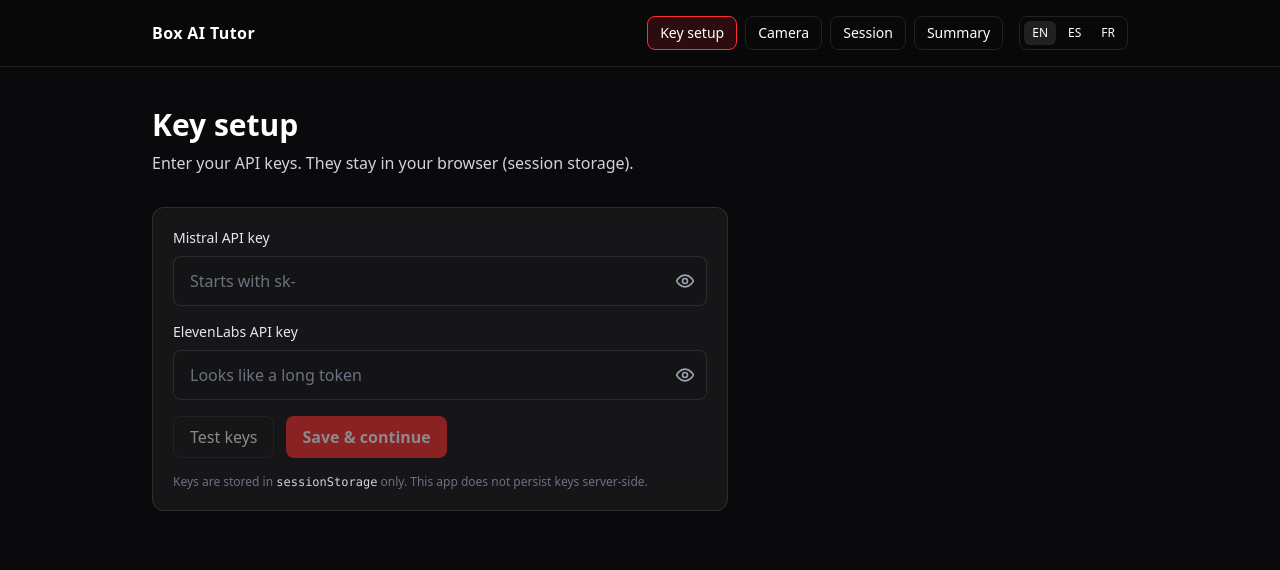
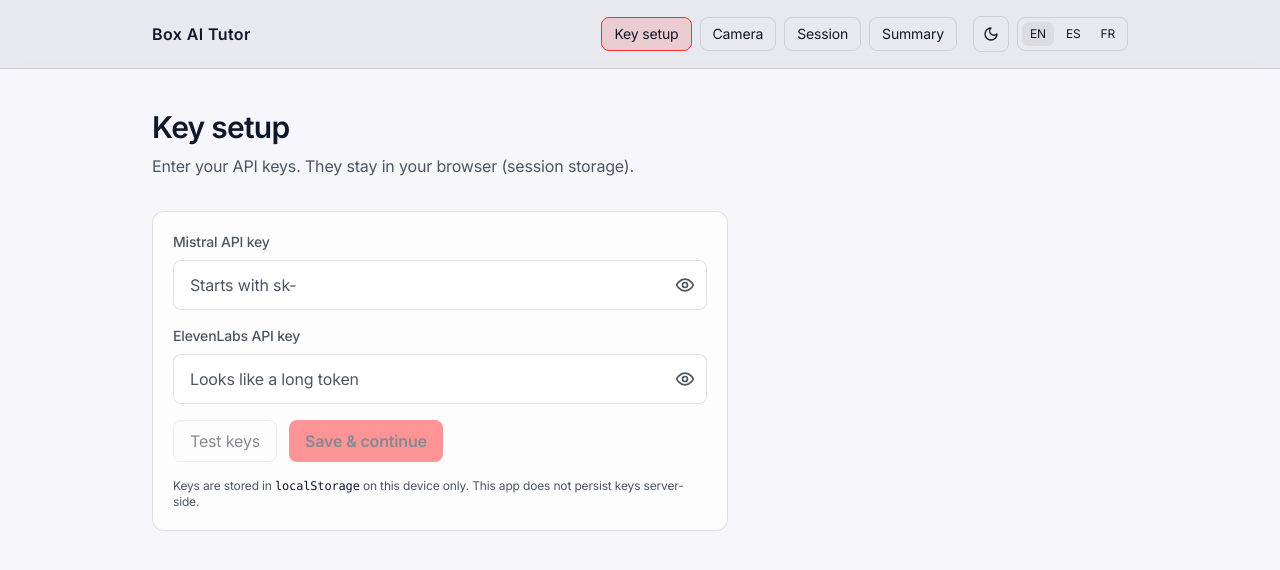
Before and after one commit to mitre88/box-ai-tutor, a Next.js app: page /en/setup in a window 1280 px wide. Shown: the top 570 px of the page. Built offline with nearby package versions, Linux system fonts and the light colour scheme.

Commit message:
Improve setup UX, theme toggle, and key persistence

```diff
--- a/app/[locale]/setup/page.tsx
+++ b/app/[locale]/setup/page.tsx
@@ -1,10 +1,10 @@
 'use client';
 
-import { useState } from 'react';
+import { useEffect, useState } from 'react';
 import { useRouter } from 'next/navigation';
 import { Eye, EyeOff } from 'lucide-react';
 import { useI18n } from '../../i18n/I18nProvider';
-import { saveKeys } from '../../lib/storage';
+import { loadKeys, saveKeys } from '../../lib/storage';
 
 async function testKey(url: string, key: string) {
   const r = await fetch(url, {
@@ -28,6 +28,14 @@
   const [showElevenLabs, setShowElevenLabs] = useState(false);
   const [busy, setBusy] = useState(false);
   const [status, setStatus] = useState<{ type: 'ok' | 'err'; text: string } | null>(null);
+
+  useEffect(() => {
+    const existing = loadKeys();
+    if (existing) {
+      setMistralKey(existing.mistralKey);
+      setElevenLabsKey(existing.elevenLabsKey);
+    }
+  }, []);
 
   const canSubmit = mistralKey.trim().length > 0 && elevenLabsKey.trim().length > 0;
 
@@ -56,25 +64,25 @@
 
   return (
     <div className="max-w-xl">
-      <h1 className="text-3xl font-bold mb-2">{messages.setup.title}</h1>
-      <p className="text-gray-300 mb-8">{messages.setup.subtitle}</p>
+      <h1 className="text-3xl font-semibold tracking-tight mb-2">{messages.setup.title}</h1>
+      <p className="text-[color:var(--muted)] mb-8 leading-relaxed">{messages.setup.subtitle}</p>
 
       <form onSubmit={onSave} className="space-y-5">
         <div className="glass-card rounded-xl p-5 space-y-4">
           <div>
-            <label className="block text-sm font-medium mb-2 text-gray-200">{messages.setup.mistralLabel}</label>
+            <label className="block text-sm font-medium mb-2 text-[color:var(--muted)]">{messages.setup.mistralLabel}</label>
             <div className="relative">
               <input
                 type={showMistral ? 'text' : 'password'}
                 value={mistralKey}
                 onChange={(e) => setMistralKey(e.target.value)}
                 placeholder={messages.setup.mistralHint}
-                className="w-full px-4 py-3 pr-12 rounded-lg bg-dark-card border border-white/10 focus:border-boxing-red focus:outline-none transition-colors text-white placeholder-gray-500"
+                className="w-full px-4 py-3 pr-12 rounded-lg bg-[color:var(--card)] border border-[color:var(--border)] focus:border-boxing-red focus:outline-none transition-all text-[color:var(--text)] placeholder:text-[color:var(--muted)]"
               />
               <button
                 type="button"
                 onClick={() => setShowMistral((v) => !v)}
-                className="absolute right-3 top-1/2 -translate-y-1/2 text-gray-400 hover:text-white"
+                className="absolute right-3 top-1/2 -translate-y-1/2 text-[color:var(--muted)] hover:text-[color:var(--text)] transition-colors"
               >
                 {showMistral ? <EyeOff className="w-5 h-5" /> : <Eye className="w-5 h-5" />}
               </button>
@@ -82,19 +90,19 @@
           </div>
 
           <div>
-            <label className="block text-sm font-medium mb-2 text-gray-200">{messages.setup.elevenLabel}</label>
+            <label className="block text-sm font-medium mb-2 text-[color:var(--muted)]">{messages.setup.elevenLabel}</label>
             <div className="relative">
               <input
                 type={showElevenLabs ? 'text' : 'password'}
                 value={elevenLabsKey}
                 onChange={(e) => setElevenLabsKey(e.target.value)}
                 placeholder={messages.setup.elevenHint}
-                className="w-full px-4 py-3 pr-12 rounded-lg bg-dark-card border border-white/10 focus:border-boxing-red focus:outline-none transition-colors text-white placeholder-gray-500"
+                className="w-full px-4 py-3 pr-12 rounded-lg bg-[color:var(--card)] border border-[color:var(--border)] focus:border-boxing-red focus:outline-none transition-all text-[color:var(--text)] placeholder:text-[color:var(--muted)]"
               />
               <button
                 type="button"
                 onClick={() => setShowElevenLabs((v) => !v)}
-                className="absolute right-3 top-1/2 -translate-y-1/2 text-gray-400 hover:text-white"
+                className="absolute right-3 top-1/2 -translate-y-1/2 text-[color:var(--muted)] hover:text-[color:var(--text)] transition-colors"
               >
                 {showElevenLabs ? <EyeOff className="w-5 h-5" /> : <Eye className="w-5 h-5" />}
               </button>
@@ -103,11 +111,11 @@
 
           {status && (
             <div
-              className={
+              className={`rounded-lg border px-4 py-3 text-sm font-medium flex items-start gap-2 transition-all ${
                 status.type === 'ok'
-                  ? 'text-sm text-green-300'
-                  : 'text-sm text-red-300'
-              }
+                  ? 'border-emerald-400/40 bg-emerald-500/10 text-emerald-200'
+                  : 'border-red-400/40 bg-red-500/10 text-red-200'
+              }`}
             >
               {status.text}
             </div>
@@ -118,7 +126,7 @@
               type="button"
               onClick={onTest}
               disabled={busy || !canSubmit}
-              className="px-4 py-2 rounded-lg border border-white/10 hover:bg-white/5 disabled:opacity-50 disabled:cursor-not-allowed"
+              className="px-4 py-2 rounded-lg border border-[color:var(--border)] hover:bg-black/5 disabled:opacity-50 disabled:cursor-not-allowed transition-all"
             >
               {busy ? messages.setup.testing : messages.setup.testKeys}
             </button>
@@ -126,14 +134,14 @@
             <button
               type="submit"
               disabled={busy || !canSubmit}
-              className="px-4 py-2 rounded-lg bg-boxing-red hover:bg-red-600 font-semibold disabled:opacity-50 disabled:cursor-not-allowed"
+              className="px-4 py-2 rounded-lg bg-boxing-red hover:bg-red-600 font-semibold disabled:opacity-50 disabled:cursor-not-allowed transition-all"
             >
               {messages.setup.saveAndContinue}
             </button>
           </div>
 
-          <p className="text-xs text-gray-500">
-            Keys are stored in <code className="text-gray-300">sessionStorage</code> only. This app does not persist keys server-side.
+          <p className="text-xs text-[color:var(--muted)]">
+            Keys are stored in <code className="text-[color:var(--text)]">localStorage</code> on this device only. This app does not persist keys server-side.
           </p>
         </div>
       </form>
--- a/app/components/ApiKeyInput.tsx
+++ b/app/components/ApiKeyInput.tsx
@@ -1,7 +1,8 @@
 'use client';
 
-import { useState } from 'react';
-import { Key, Mic, ArrowRight, Eye, EyeOff } from 'lucide-react';
+import { useEffect, useState } from 'react';
+import { Key, Mic, ArrowRight, Eye, EyeOff, ShieldCheck } from 'lucide-react';
+import { loadKeys } from '../lib/storage';
 
 interface ApiKeys {
   mistralKey: string;
@@ -32,6 +33,14 @@
   const [showElevenLabs, setShowElevenLabs] = useState(false);
   const [isLoading, setIsLoading] = useState(false);
   const [status, setStatus] = useState<{ type: 'ok' | 'err'; text: string } | null>(null);
+
+  useEffect(() => {
+    const existing = loadKeys();
+    if (existing) {
+      setMistralKey(existing.mistralKey);
+      setElevenLabsKey(existing.elevenLabsKey);
+    }
+  }, []);
 
   const handleTest = async () => {
     setIsLoading(true);
@@ -69,8 +78,8 @@
           <div className="w-16 h-16 mx-auto mb-4 rounded-full bg-boxing-red/20 flex items-center justify-center">
             <Key className="w-8 h-8 text-boxing-red" />
           </div>
-          <h1 className="text-2xl font-bold mb-2">Fight Corner Coach</h1>
-          <p className="text-gray-400 text-sm">
+          <h1 className="text-2xl font-semibold tracking-tight mb-2">Fight Corner Coach</h1>
+          <p className="text-[color:var(--muted)] text-sm">
             AI-powered voice boxing coach. Enter your API keys to start.
           </p>
         </div>
@@ -78,7 +87,7 @@
         <form onSubmit={handleSubmit} className="space-y-5">
           {/* Mistral API Key */}
           <div>
-            <label className="block text-sm font-medium mb-2 text-gray-300 flex items-center gap-2">
+            <label className="block text-sm font-medium mb-2 text-[color:var(--muted)] flex items-center gap-2">
               <svg className="w-4 h-4" viewBox="0 0 24 24" fill="currentColor">
                 <path d="M12 2C6.48 2 2 6.48 2 12s4.48 10 10 10 10-4.48 10-10S17.52 2 12 2zm-1 17.93c-3.95-.49-7-3.85-7-7.93 0-.62.08-1.21.21-1.79L9 15v1c0 1.1.9 2 2 2v1.93zm6.9-2.54c-.26-.81-1-1.39-1.9-1.39h-1v-3c0-.55-.45-1-1-1H8v-2h2c.55 0 1-.45 1-1V7h2c1.1 0 2-.9 2-2v-.41c2.93 1.19 5 4.06 5 7.41 0 2.08-.8 3.97-2.1 5.39z"/>
               </svg>
@@ -90,26 +99,26 @@
                 value={mistralKey}
                 onChange={(e) => setMistralKey(e.target.value)}
                 placeholder="sk-xxxxxxxxxxxx"
-                className="w-full px-4 py-3 pr-12 rounded-lg bg-dark-card border border-white/10
-                           focus:border-boxing-red focus:outline-none transition-colors
-                           text-white placeholder-gray-500"
+                className="w-full px-4 py-3 pr-12 rounded-lg bg-[color:var(--card)] border border-[color:var(--border)]
+                           focus:border-boxing-red focus:outline-none transition-all
+                           text-[color:var(--text)] placeholder:text-[color:var(--muted)]"
               />
               <button
                 type="button"
                 onClick={() => setShowMistral(!showMistral)}
-                className="absolute right-3 top-1/2 -translate-y-1/2 text-gray-400 hover:text-white"
+                className="absolute right-3 top-1/2 -translate-y-1/2 text-[color:var(--muted)] hover:text-[color:var(--text)] transition-colors"
               >
                 {showMistral ? <EyeOff className="w-5 h-5" /> : <Eye className="w-5 h-5" />}
               </button>
             </div>
-            <p className="mt-1 text-xs text-gray-500">
+            <p className="mt-1 text-xs text-[color:var(--muted)]">
               For AI posture and style analysis
             </p>
           </div>
 
           {/* ElevenLabs API Key */}
           <div>
-            <label className="block text-sm font-medium mb-2 text-gray-300 flex items-center gap-2">
+            <label className="block text-sm font-medium mb-2 text-[color:var(--muted)] flex items-center gap-2">
               <Mic className="w-4 h-4" />
               ElevenLabs API Key
             </label>
@@ -119,22 +128,35 @@
                 value={elevenLabsKey}
                 onChange={(e) => setElevenLabsKey(e.target.value)}
                 placeholder="xxxxxxxxxxxx"
-                className="w-full px-4 py-3 pr-12 rounded-lg bg-dark-card border border-white/10
-                           focus:border-boxing-red focus:outline-none transition-colors
-                           text-white placeholder-gray-500"
+                className="w-full px-4 py-3 pr-12 rounded-lg bg-[color:var(--card)] border border-[color:var(--border)]
+                           focus:border-boxing-red focus:outline-none transition-all
+                           text-[color:var(--text)] placeholder:text-[color:var(--muted)]"
               />
               <button
                 type="button"
                 onClick={() => setShowElevenLabs(!showElevenLabs)}
-                className="absolute right-3 top-1/2 -translate-y-1/2 text-gray-400 hover:text-white"
+                className="absolute right-3 top-1/2 -translate-y-1/2 text-[color:var(--muted)] hover:text-[color:var(--text)] transition-colors"
               >
                 {showElevenLabs ? <EyeOff className="w-5 h-5" /> : <Eye className="w-5 h-5" />}
               </button>
             </div>
-            <p className="mt-1 text-xs text-gray-500">
+            <p className="mt-1 text-xs text-[color:var(--muted)]">
               For real-time voice coaching feedback
             </p>
           </div>
+
+          <div className="grid gap-3">
+            <button
+              type="button"
+              onClick={handleTest}
+              disabled={isLoading || !mistralKey.trim() || !elevenLabsKey.trim()}
+              className="w-full py-3 px-4 rounded-lg border border-[color:var(--border)] hover:bg-black/5
+                         font-medium flex items-center justify-center gap-2
+                         disabled:opacity-50 disabled:cursor-not-allowed transition-all"
+            >
+              {isLoading ? 'Testing...' : 'Test keys'}
+              <ShieldCheck className="w-4 h-4" />
+            </button>
 
             <button
               type="submit"
@@ -142,32 +164,45 @@
               className="w-full py-3 px-4 bg-boxing-red hover:bg-red-600 rounded-lg
                          font-semibold flex items-center justify-center gap-2
                          disabled:opacity-50 disabled:cursor-not-allowed
-                       transition-colors"
+                         transition-all"
             >
-            {isLoading ? 'Connecting...' : 'Start Training Session'}
+              Start Training Session
               <ArrowRight className="w-4 h-4" />
             </button>
+          </div>
+
+          {status && (
+            <div
+              className={`rounded-lg border px-4 py-3 text-xs font-medium transition-all ${
+                status.type === 'ok'
+                  ? 'border-emerald-400/40 bg-emerald-500/10 text-emerald-200'
+                  : 'border-red-400/40 bg-red-500/10 text-red-200'
+              }`}
+            >
+              {status.text}
+            </div>
+          )}
         </form>
 
         <div className="mt-6 space-y-2">
-          <p className="text-xs text-gray-500 text-center">
-            Your API keys are stored locally in your browser
+          <p className="text-xs text-[color:var(--muted)] text-center">
+            Your API keys are stored in localStorage on this device
           </p>
-          <p className="text-xs text-gray-600 text-center">
+          <p className="text-xs text-[color:var(--muted)] text-center">
             Never shared with our servers • Used directly from your browser
           </p>
         </div>
 
         {/* Feature highlights */}
-        <div className="mt-6 pt-6 border-t border-white/10">
+        <div className="mt-6 pt-6 border-t border-[color:var(--border)]">
           <div className="grid grid-cols-2 gap-4 text-center">
             <div>
               <div className="text-2xl mb-1">🥊</div>
-              <div className="text-xs text-gray-400">Real-time posture correction</div>
+              <div className="text-xs text-[color:var(--muted)]">Real-time posture correction</div>
             </div>
             <div>
               <div className="text-2xl mb-1">🎙️</div>
-              <div className="text-xs text-gray-400">Professional voice coach</div>
+              <div className="text-xs text-[color:var(--muted)]">Professional voice coach</div>
             </div>
           </div>
         </div>
--- a/app/components/Nav.tsx
+++ b/app/components/Nav.tsx
@@ -2,6 +2,8 @@
 
 import Link from 'next/link';
 import { usePathname } from 'next/navigation';
+import { useEffect, useState } from 'react';
+import { Moon, Sun } from 'lucide-react';
 import type { Locale } from '../i18n/messages';
 import { locales } from '../i18n/messages';
 import { useI18n } from '../i18n/I18nProvider';
@@ -13,6 +15,27 @@
 export default function Nav({ locale }: { locale: Locale }) {
   const pathname = usePathname();
   const { messages } = useI18n();
+  const [theme, setTheme] = useState<'light' | 'dark'>('dark');
+
+  useEffect(() => {
+    if (typeof window === 'undefined') return;
+    const saved = localStorage.getItem('theme') as 'light' | 'dark' | null;
+    const preferred = window.matchMedia('(prefers-color-scheme: light)').matches ? 'light' : 'dark';
+    const next = saved || preferred;
+    setTheme(next);
+    document.documentElement.dataset.theme = next;
+    document.documentElement.style.colorScheme = next;
+  }, []);
+
+  const toggleTheme = () => {
+    const next = theme === 'dark' ? 'light' : 'dark';
+    setTheme(next);
+    if (typeof window !== 'undefined') {
+      localStorage.setItem('theme', next);
+      document.documentElement.dataset.theme = next;
+      document.documentElement.style.colorScheme = next;
+    }
+  };
 
   const base = `/${locale}`;
   const items = [
@@ -23,7 +46,7 @@
   ];
 
   return (
-    <header className="sticky top-0 z-10 backdrop-blur border-b border-white/10 bg-black/20">
+    <header className="sticky top-0 z-10 backdrop-blur border-b border-[color:var(--border)] bg-black/10">
       <div className="max-w-5xl mx-auto px-6 py-4 flex items-center justify-between gap-4">
         <Link href={`${base}`} className="font-semibold tracking-wide">
           {messages.appName}
@@ -37,10 +60,10 @@
                 key={it.href}
                 href={it.href}
                 className={cx(
-                  'text-sm px-3 py-1.5 rounded-lg border transition-colors',
+                  'text-sm px-3 py-1.5 rounded-lg border transition-all',
                   active
-                    ? 'border-boxing-red bg-boxing-red/15'
-                    : 'border-white/10 hover:border-white/20 hover:bg-white/5'
+                    ? 'border-boxing-red bg-boxing-red/15 text-[color:var(--text)]'
+                    : 'border-[color:var(--border)] hover:border-boxing-red/40 hover:bg-black/5'
                 )}
               >
                 {it.label}
@@ -48,7 +71,16 @@
             );
           })}
 
-          <div className="ml-2 flex items-center gap-1 border border-white/10 rounded-lg p-1">
+          <button
+            type="button"
+            onClick={toggleTheme}
+            className="ml-2 inline-flex items-center justify-center w-9 h-9 rounded-lg border border-[color:var(--border)] hover:bg-black/5 transition-all"
+            aria-label="Toggle theme"
+          >
+            {theme === 'dark' ? <Sun className="w-4 h-4" /> : <Moon className="w-4 h-4" />}
+          </button>
+
+          <div className="flex items-center gap-1 border border-[color:var(--border)] rounded-lg p-1">
             {locales.map((l) => {
               const next = pathname ? pathname.replace(/^\/(en|es|fr)/, `/${l}`) : `/${l}`;
               return (
@@ -57,7 +89,7 @@
                   href={next}
                   className={cx(
                     'text-xs px-2 py-1 rounded-md',
-                    l === locale ? 'bg-white/10' : 'hover:bg-white/5'
+                    l === locale ? 'bg-black/10' : 'hover:bg-black/5'
                   )}
                   aria-label={`Switch language to ${l}`}
                 >
--- a/app/globals.css
+++ b/app/globals.css
@@ -4,20 +4,93 @@
 
 :root {
   --boxing-red: #ff2d2d;
-  --dark-bg: #0a0a0c;
-  --dark-card: #141416;
+  --bg: #0a0a0c;
+  --text: #f8fafc;
+  --muted: #a1a1aa;
+  --card: #141416;
+  --card-glass: rgba(20, 20, 22, 0.7);
+  --border: rgba(255, 255, 255, 0.12);
+}
+
+[data-theme='light'] {
+  --bg: #f7f7fb;
+  --text: #0f172a;
+  --muted: #4b5563;
+  --card: #ffffff;
+  --card-glass: rgba(255, 255, 255, 0.75);
+  --border: rgba(15, 23, 42, 0.12);
 }
 
 body {
-  background: var(--dark-bg);
-  color: white;
+  background: var(--bg);
+  color: var(--text);
+  font-family: 'Inter', 'SF Pro Text', 'Segoe UI', system-ui, -apple-system, sans-serif;
+  letter-spacing: -0.01em;
+}
+
+@layer base {
+  h1, h2, h3, h4 {
+    letter-spacing: -0.02em;
+  }
+}
+
+* {
+  transition: color 200ms ease, background-color 200ms ease, border-color 200ms ease, box-shadow 200ms ease, transform 200ms ease, opacity 200ms ease;
+}
+
+[data-theme='light'] .bg-dark-card {
+  background-color: var(--card);
+}
+
+[data-theme='light'] .border-white\/10 {
+  border-color: var(--border);
+}
+
+[data-theme='light'] .border-white\/20 {
+  border-color: rgba(15, 23, 42, 0.2);
+}
+
+[data-theme='light'] .bg-white\/5 {
+  background-color: rgba(15, 23, 42, 0.04);
+}
+
+[data-theme='light'] .bg-white\/10 {
+  background-color: rgba(15, 23, 42, 0.08);
+}
+
+[data-theme='light'] .bg-black\/10 {
+  background-color: rgba(15, 23, 42, 0.06);
+}
+
+[data-theme='light'] .bg-black\/20 {
+  background-color: rgba(15, 23, 42, 0.08);
+}
+
+[data-theme='light'] .text-gray-300 {
+  color: #4b5563;
+}
+
+[data-theme='light'] .text-gray-400 {
+  color: #6b7280;
+}
+
+[data-theme='light'] .text-gray-500 {
+  color: #6b7280;
+}
+
+[data-theme='light'] .text-gray-600 {
+  color: #4b5563;
+}
+
+[data-theme='light'] .text-red-200 {
+  color: #b91c1c;
 }
 
 /* Glass card effect */
 .glass-card {
-  background: rgba(255, 255, 255, 0.05);
+  background: var(--card-glass);
   backdrop-filter: blur(10px);
-  border: 1px solid rgba(255, 255, 255, 0.1);
+  border: 1px solid var(--border);
 }
 
 /* Neon glow effect */
--- a/app/layout.tsx
+++ b/app/layout.tsx
@@ -1,5 +1,8 @@
 import type { Metadata } from 'next'
+import { Inter } from 'next/font/google'
 import './globals.css'
+
+const inter = Inter({ subsets: ['latin'], display: 'swap' })
 
 export const metadata: Metadata = {
   title: 'Box AI Tutor',
@@ -13,7 +16,7 @@
 }) {
   return (
     <html lang="en">
-      <body className="bg-dark-bg text-white min-h-screen">
+      <body className={`${inter.className} min-h-screen`}>
         {children}
       </body>
     </html>
--- a/app/not-found.tsx
+++ b/app/not-found.tsx
@@ -2,8 +2,8 @@
   return (
     <div className="min-h-screen flex items-center justify-center p-10">
       <div className="glass-card rounded-xl p-6 max-w-md w-full">
-        <h1 className="text-2xl font-bold mb-2">404</h1>
-        <p className="text-gray-300">Page not found.</p>
+        <h1 className="text-2xl font-semibold tracking-tight mb-2">404</h1>
+        <p className="text-[color:var(--muted)]">Page not found.</p>
       </div>
     </div>
   );
```
Also changed, not shown: app/[locale]/camera/page.tsx (+6 -6 lines), app/[locale]/page.tsx (+6 -6 lines), app/[locale]/session/page.tsx (+8 -8 lines), app/[locale]/summary/page.tsx (+6 -6 lines), app/lib/storage.ts (+6 -6 lines). Lines whose indentation alone changed are shown as unchanged.
